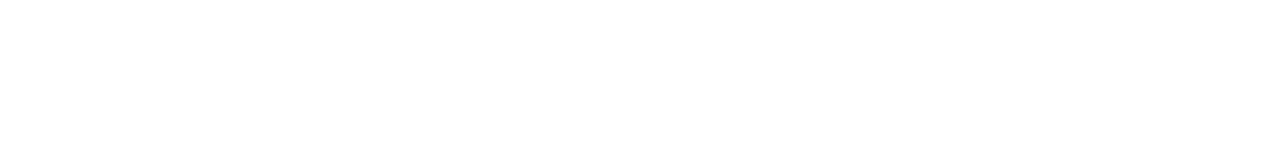
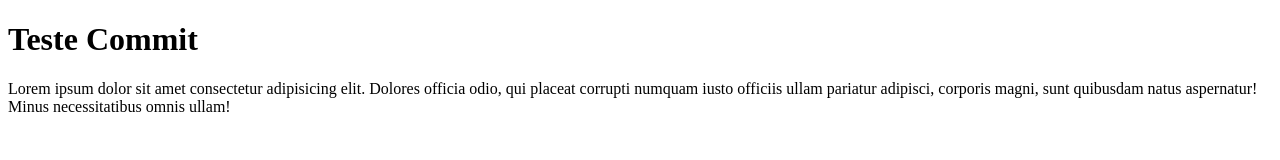
Before and after one commit to ebarrado/Projeto-Aula-Web, a plain HTML site: page index.html in a window 1280 px wide. Drawn offline with Linux system fonts and the light colour scheme.

Commit message:
Segundo Commit teste

```diff
--- a/index.html
+++ b/index.html
@@ -6,6 +6,9 @@
     <title>Document</title>
 </head>
 <body>
-
+    <h1>Teste Commit</h1>
+    <p>
+        Lorem ipsum dolor sit amet consectetur adipisicing elit. Dolores officia odio, qui placeat corrupti numquam iusto officiis ullam pariatur adipisci, corporis magni, sunt quibusdam natus aspernatur! Minus necessitatibus omnis ullam!
+    </p>
 </body>
 </html>
```
